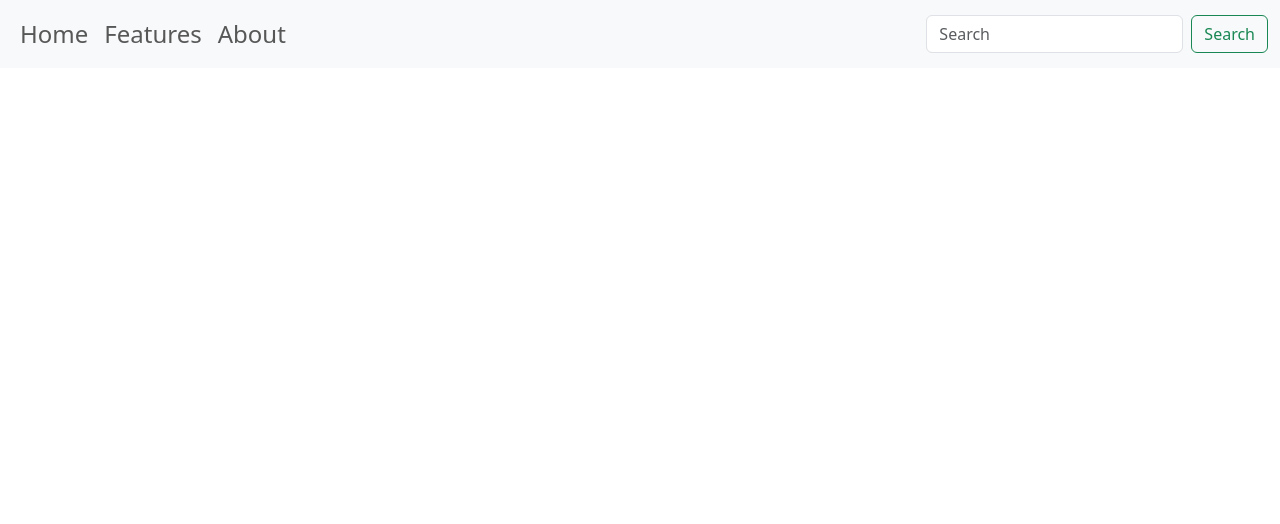
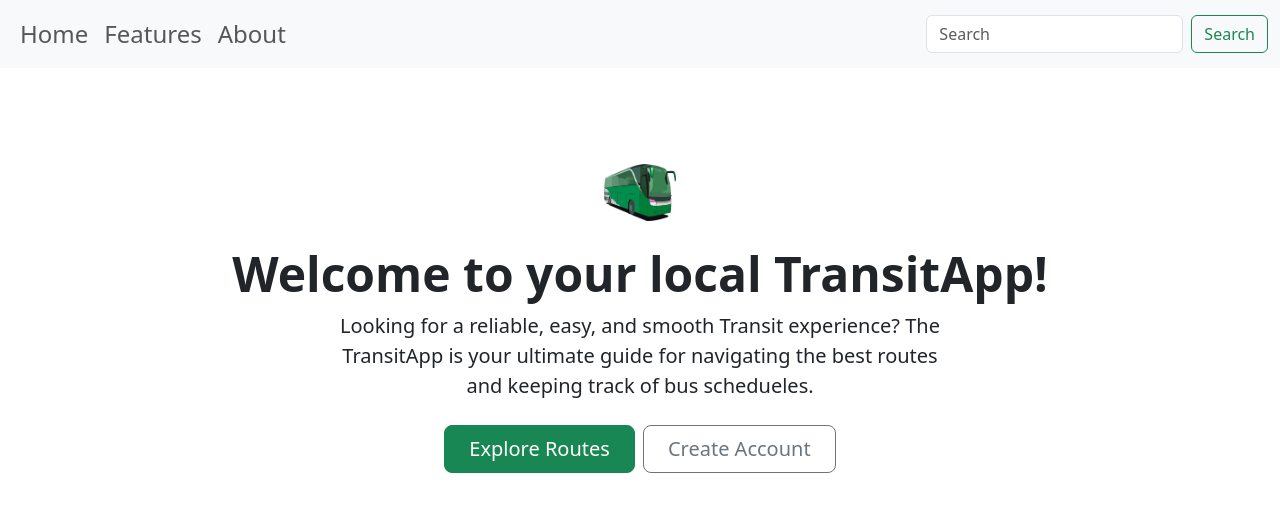
Before and after one commit to diananzrn/1800_202430_BBY15, a plain HTML site: page index.html in a window 1280 px wide. Drawn offline with nearby package versions, Linux system fonts and the light colour scheme.

Commit message:
Added the welcome message to index.html

```diff
--- a/index.html
+++ b/index.html
@@ -57,7 +57,17 @@
       </div>
   </nav>
 
-
+  <div class="px-4 py-5 my-5 text-center">
+    <img class="d-block mx-auto mb-4" src="./images/Bus_Logo.jpg" alt="" width="72" height="57">
+    <h1 class="display-5 fw-bold">Welcome to your local TransitApp!</h1>
+    <div class="col-lg-6 mx-auto">
+      <p class="lead mb-4">Looking for a reliable, easy, and smooth Transit experience? The TransitApp is your ultimate guide for navigating the best routes and keeping track of bus schedueles.</p>
+      <div class="d-grid gap-2 d-sm-flex justify-content-sm-center">
+        <button type="button" class="btn btn-success btn-lg px-4 gap-3">Explore Routes</button>
+        <button type="button" class="btn btn-outline-secondary btn-lg px-4">Create Account</button>
+      </div>
+    </div>
+  </div>
 
 
     <!---------------------------------------------->
```
Also changed, not shown: images/Bus_Logo.jpg (added).
